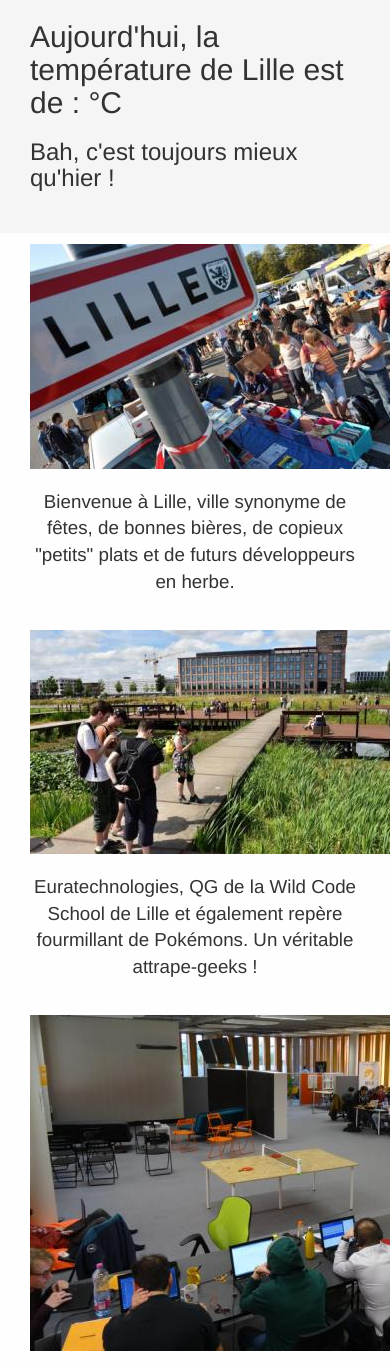
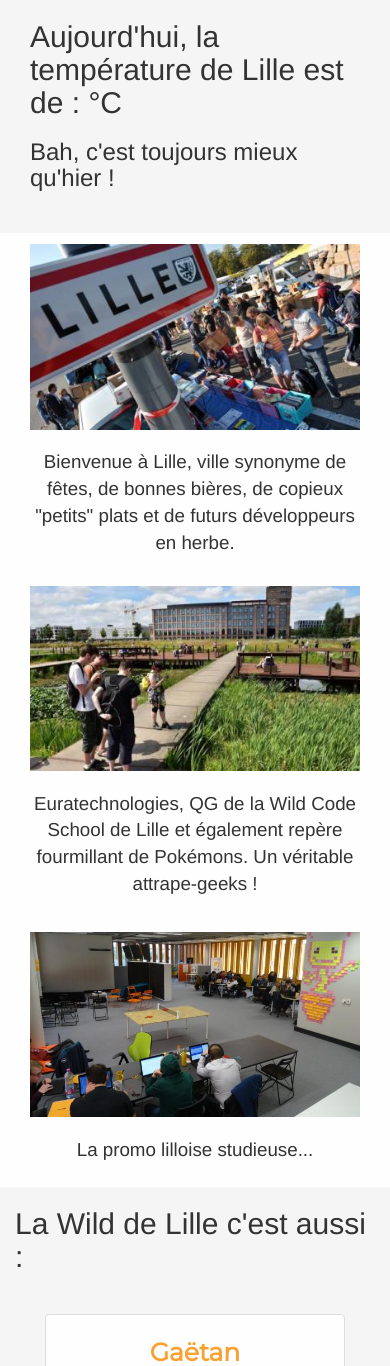
Before and after one commit to LouisBruge/lesjoiesdelawild, a PHP site: page /index.php in a window 390 px wide; the page is wider, and only the part inside the window is pictured. Shown: the part 52-1418 px from the top of that part. Run offline with PHP 8.4, Linux system fonts and the light colour scheme.

Commit message:
add class img-responsive to the pictures of the main page

```diff
--- a/public/index.php
+++ b/public/index.php
@@ -89,20 +89,20 @@
 	    <div class="row">
             <!-- Picture of Lille -->
             <div class="col-md-offset-1 col-md-4">
-                <img src="/public/assets/img/braderie-lille.jpg" alt="lille">
+                <img src="/public/assets/img/braderie-lille.jpg" alt="lille" class="img-responsive">
                 <p class="text-center">Bienvenue à Lille, ville synonyme de fêtes, de bonnes bières, de copieux "petits"
                     plats et de futurs développeurs en herbe.</p>
             </div>
             <!-- Picture of Euratechnologies -->
             <div class="col-md-offset-2 col-md-4">
-                <img src="/public/assets/img/euratechnologies.jpg" alt="euratechnologies">
+                <img src="/public/assets/img/euratechnologies.jpg" alt="euratechnologies" class="img-responsive">
                 <p class="text-center">Euratechnologies, QG de la Wild Code School de Lille et également repère fourmillant
                 de Pokémons. Un véritable attrape-geeks !</p>
             </div>
 	    </div>
 	    <div class="row">
             <div class="col-md-6 col-md-offset-3">
-                <img src="/public/assets/img/school.jpg" alt="promo-2018">
+                <img src="/public/assets/img/school.jpg" alt="promo-2018" class="img-responsive">
                 <p class="text-center">La promo lilloise studieuse...</p>
             </div>
 	    </div>
```
